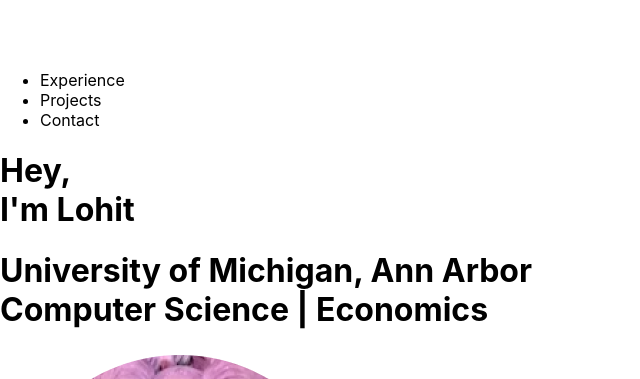
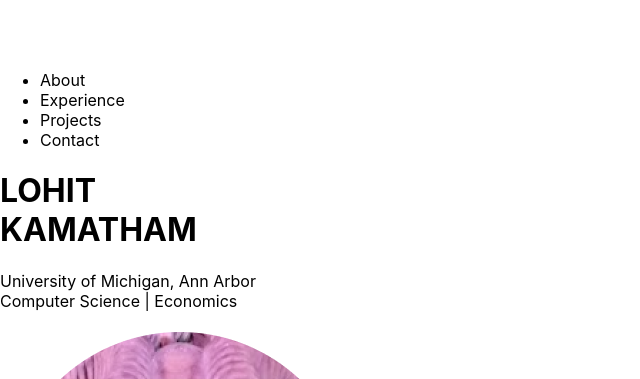
Before and after one commit to LohitReddy359/personal-website-nextjs, a Next.js app: page / in a window 1280 px wide. Shown: the top 379 px of the page, without its empty margins (0-640 px from the left). Built offline with nearby package versions, Linux system fonts and the light colour scheme.

Commit message:
Change intro text on home page and added about section on nav bar

```diff
--- a/components/NavBar.js
+++ b/components/NavBar.js
@@ -10,6 +10,9 @@
           <Image src={logo} width={50} height={50} />
         </div>
         <ul className="nav-items">
+          <li>
+            <Link href="#">About</Link>
+          </li>
           <li>
             <Link href="#">Experience</Link>
           </li>
--- a/components/home_page/IntroText.js
+++ b/components/home_page/IntroText.js
@@ -1,16 +1,16 @@
-function IntroText(props) {
+function IntroText() {
   return (
     <div>
       <h1 className="name">
-        Hey,
+        LOHIT
         <br />
-        I'm Lohit
+        KAMATHAM
       </h1>
-      <h1 className="career">
+      <p className="career">
         University of Michigan, Ann Arbor
         <br />
         Computer Science | Economics
-      </h1>
+      </p>
     </div>
   );
 }
```
